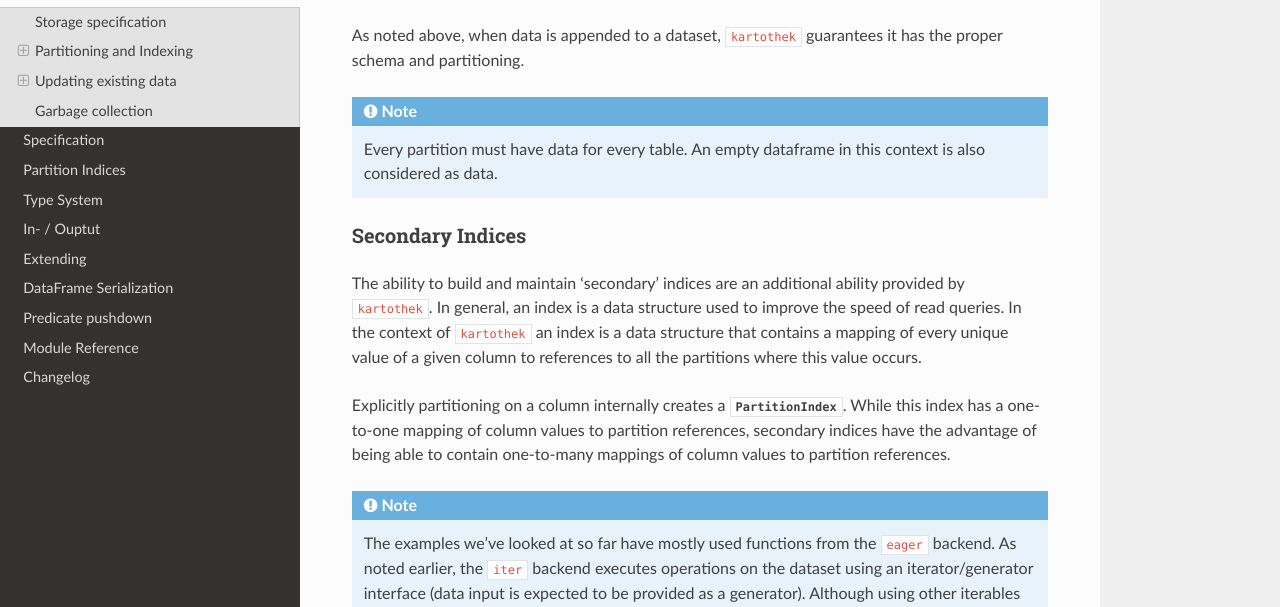
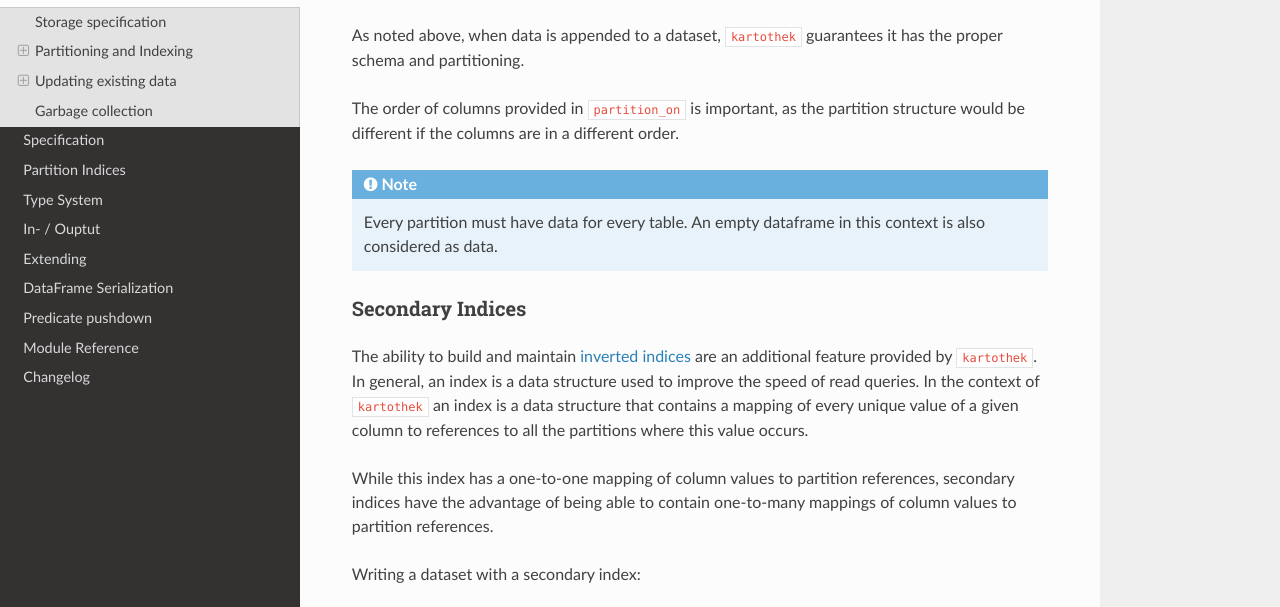
Before and after one commit to JDASoftwareGroup/kartothek, a Sphinx documentation site: the page built from docs/further_useful_features.rst, in a window 1280 px wide and 1400 px high, scrolled down 2095 px. Shown: the part 159-766 px from the top of the window. Built offline with Sphinx 7.4.7 and the Read the Docs theme 2.0.0, drawn with Linux system fonts in a browser that asks for light colours; some of the changed text lies outside the part shown.

Commit message:
clarify column order in partitioning/indices

```diff
--- a/docs/further_useful_features.rst
+++ b/docs/further_useful_features.rst
@@ -157,6 +157,9 @@
 As noted above, when data is appended to a dataset, ``kartothek`` guarantees it has
 the proper schema and partitioning.
 
+The order of columns provided in ``partition_on`` is important, as the partition
+structure would be different if the columns are in a different order.
+
 .. note:: Every partition must have data for every table. An empty dataframe in this
           context is also considered as data.
 
@@ -164,26 +167,16 @@
 Secondary Indices
 -----------------
 
-The ability to build and maintain 'secondary' indices are an additional ability
-provided by ``kartothek``. In general, an index is a data structure used to improve
+The ability to build and maintain `inverted indices <https://en.wikipedia.org/wiki/Inverted_index>`_
+are an additional feature provided by ``kartothek``.
+In general, an index is a data structure used to improve
 the speed of read queries. In the context of ``kartothek`` an index is a data structure
 that contains a mapping of every unique value of a given column to references to all the
 partitions where this value occurs.
 
-Explicitly partitioning on a column internally creates a :class:`~kartothek.core.index.PartitionIndex`.
 While this index has a one-to-one mapping of column values to partition references,
 secondary indices have the advantage of being able to contain one-to-many mappings of
 column values to partition references.
-
-.. note::
-
-    The examples we've looked at so far have mostly used functions from the ``eager``
-    backend. As noted earlier, the ``iter`` backend executes operations on the dataset
-    using an iterator/generator interface (data input is expected to be provided as a
-    generator).
-    Although using other iterables such as lists also works, doing so is counter
-    to the intent of the ``iter`` backend (lists would be appropriate in ``eager``).
-
 
 Writing a dataset with a secondary index:
 
@@ -214,11 +207,7 @@
 can be specified together. Multiple ``secondary_indices`` can also be added as a list of
 strings.
 
-In general, secondary indices behave like explicit partitions in terms of when and how they
-can and cannot be created. However, when using ``partition_on`` the order of the columns
-provided is important, whereas it is ignored for ``secondary_indices``: this is because the
-underlying processes differ and creation of the :class:`~kartothek.core.index.PartitionIndex`
-is merely a side-effect of using ``partition_on``.
+Contrary to ``partition_on``, the order of columns is ignored for ``secondary_indices``.
 
 
 Updating existing data
```
